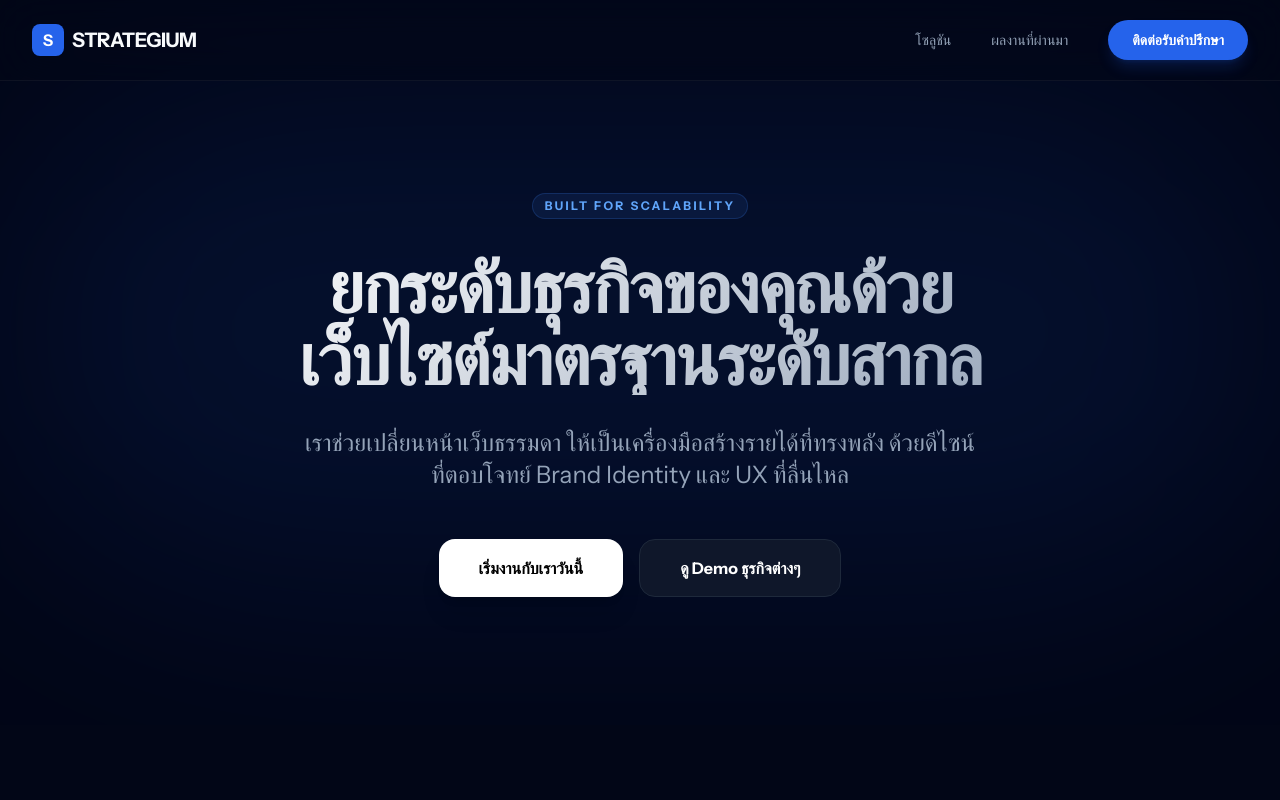
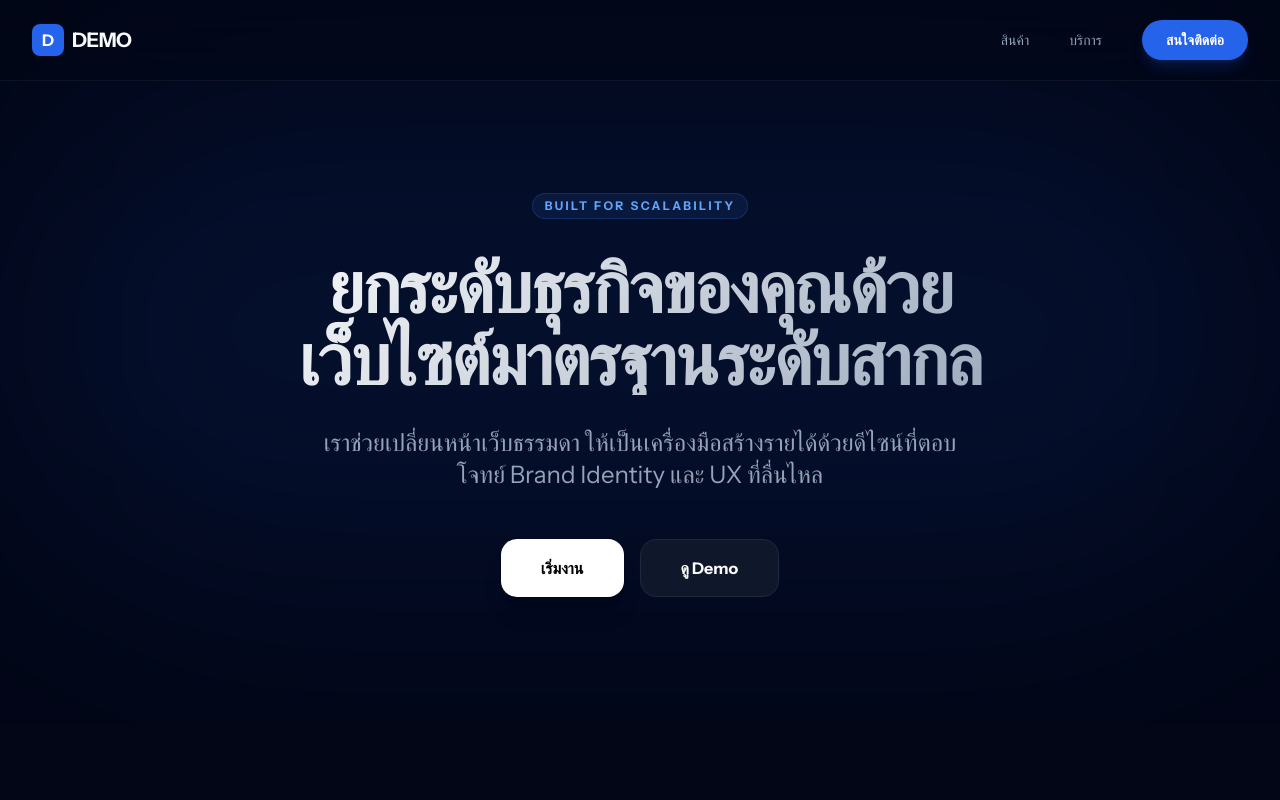
Before and after one commit to THanyaTHornnn/demoWeb, a plain HTML site: page index.html in a window 1280 px wide. Shown: the top 800 px of the page. Drawn offline with nearby package versions, Linux system fonts and the light colour scheme; a web font is replaced by a local one.

Commit message:
new committ

```diff
--- a/index.html
+++ b/index.html
@@ -40,14 +40,14 @@
     <nav class="fixed w-full z-50 top-0 bg-slate-950/50 backdrop-blur-xl border-b border-white/5">
         <div class="max-w-7xl mx-auto px-8 h-20 flex justify-between items-center">
             <div class="flex items-center gap-2">
-                <div class="w-8 h-8 bg-blue-600 rounded-lg flex items-center justify-center font-bold text-white">S</div>
-                <span class="text-xl font-bold tracking-tight">STRATEGIUM</span>
+                <div class="w-8 h-8 bg-blue-600 rounded-lg flex items-center justify-center font-bold text-white">D</div>
+                <span class="text-xl font-bold tracking-tight">DEMO</span>
             </div>
             <div class="hidden md:flex items-center gap-10">
-                <a href="#" class="text-sm font-medium text-slate-400 hover:text-white transition">โซลูชัน</a>
-                <a href="#" class="text-sm font-medium text-slate-400 hover:text-white transition">ผลงานที่ผ่านมา</a>
+                <a href="#" class="text-sm font-medium text-slate-400 hover:text-white transition">สินค้า</a>
+                <a href="#" class="text-sm font-medium text-slate-400 hover:text-white transition">บริการ</a>
                 <button class="bg-blue-600 hover:bg-blue-700 text-white px-6 py-2.5 rounded-full text-sm font-bold transition-all shadow-lg shadow-blue-600/20">
-                    ติดต่อรับคำปรึกษา
+                    สนใจติดต่อ
                 </button>
             </div>
         </div>
@@ -64,14 +64,14 @@
                 ยกระดับธุรกิจของคุณด้วย <br> เว็บไซต์มาตรฐานระดับสากล
             </h1>
             <p class="text-slate-400 text-xl md:text-2xl mb-12 max-w-2xl mx-auto leading-relaxed">
-                เราช่วยเปลี่ยนหน้าเว็บธรรมดา ให้เป็นเครื่องมือสร้างรายได้ที่ทรงพลัง ด้วยดีไซน์ที่ตอบโจทย์ Brand Identity และ UX ที่ลื่นไหล
+                เราช่วยเปลี่ยนหน้าเว็บธรรมดา ให้เป็นเครื่องมือสร้างรายได้ด้วยดีไซน์ที่ตอบโจทย์ Brand Identity และ UX ที่ลื่นไหล
             </p>
             <div class="flex flex-col sm:flex-row gap-4 justify-center">
                 <button class="bg-white text-black px-10 py-4 rounded-2xl font-bold hover:bg-blue-50 transition-colors shadow-xl">
-                    เริ่มงานกับเราวันนี้
+                    เริ่มงาน
                 </button>
                 <button class="bg-slate-900 border border-slate-800 text-white px-10 py-4 rounded-2xl font-bold hover:bg-slate-800 transition">
-                    ดู Demo ธุรกิจต่างๆ
+                    ดู Demo
                 </button>
             </div>
         </div>
@@ -99,12 +99,12 @@
             <div class="bento-card md:col-span-4 p-8 flex flex-col justify-center items-center text-center">
                 <div class="w-16 h-16 bg-emerald-500/20 rounded-2xl flex items-center justify-center mb-6 text-emerald-500 font-bold text-xl">99+</div>
                 <h4 class="text-xl font-bold mb-2">High Performance</h4>
-                <p class="text-sm text-slate-500">คะแนน Google Lighthouse สูงลิ่ว โหลดไวทันใจลูกค้า ไม่เสียโอกาสทางการขาย</p>
+                <p class="text-sm text-slate-500">โหลดไวทันใจลูกค้า ไม่เสียโอกาสทางการขาย</p>
             </div>
 
             <div class="bento-card md:col-span-8 p-12 flex flex-col justify-end">
                 <h3 class="text-3xl font-bold mb-4">Tailored to Your Brand</h3>
-                <p class="text-slate-400">เราไม่ใช้เทมเพลตสำเร็จรูป แต่เราออกแบบตามความต้องการเฉพาะของธุรกิจคุณ เพื่อสร้างความโดดเด่นในตลาด</p>
+                <p class="text-slate-400">ไม่ใช้เทมเพลตสำเร็จรูป แต่ออกแบบตามความต้องการเฉพาะของธุรกิจ เพื่อสร้างความโดดเด่นในตลาด</p>
             </div>
 
         </div>
@@ -113,7 +113,7 @@
     <footer class="py-20 text-center border-t border-white/5">
         <p class="text-slate-500 mb-4">พร้อมที่จะเปลี่ยนโฉมหน้าธุรกิจของคุณหรือยัง?</p>
         <div class="text-xl font-bold text-white mb-2">NEXTGEN ENTERPRISE STUDIO</div>
-        <div class="text-slate-600 text-sm italic">Designed for Industry Leaders by [Your Name]</div>
+        <div class="text-slate-600 text-sm italic">Designed for Industry Leaders by Thanyathorn</div>
     </footer>
 
 </body>
```
